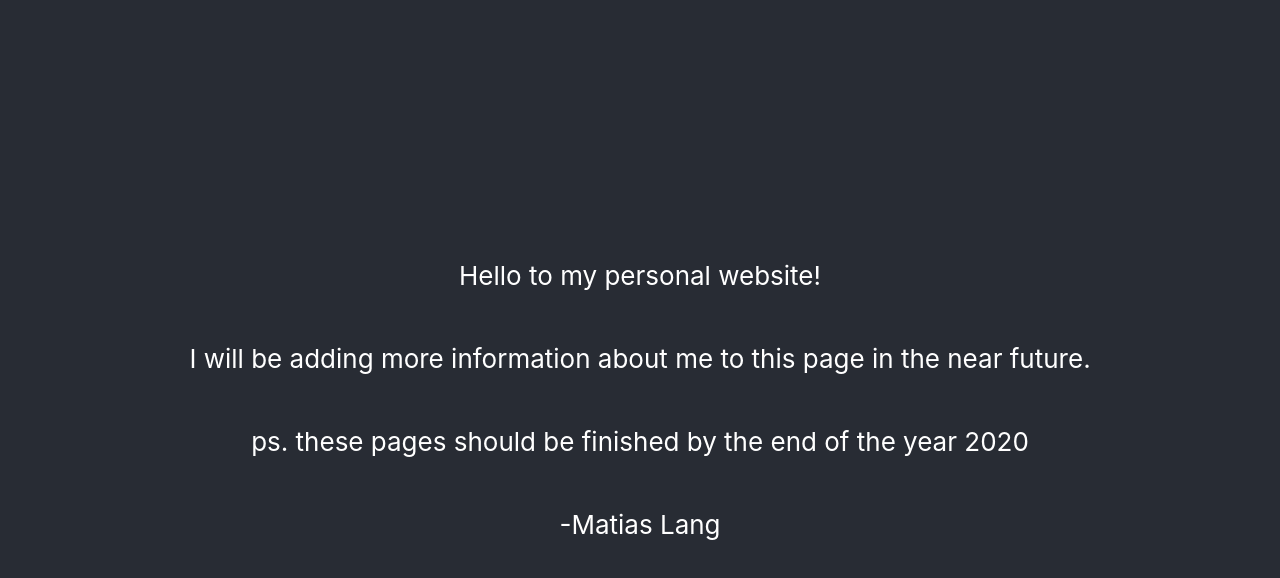
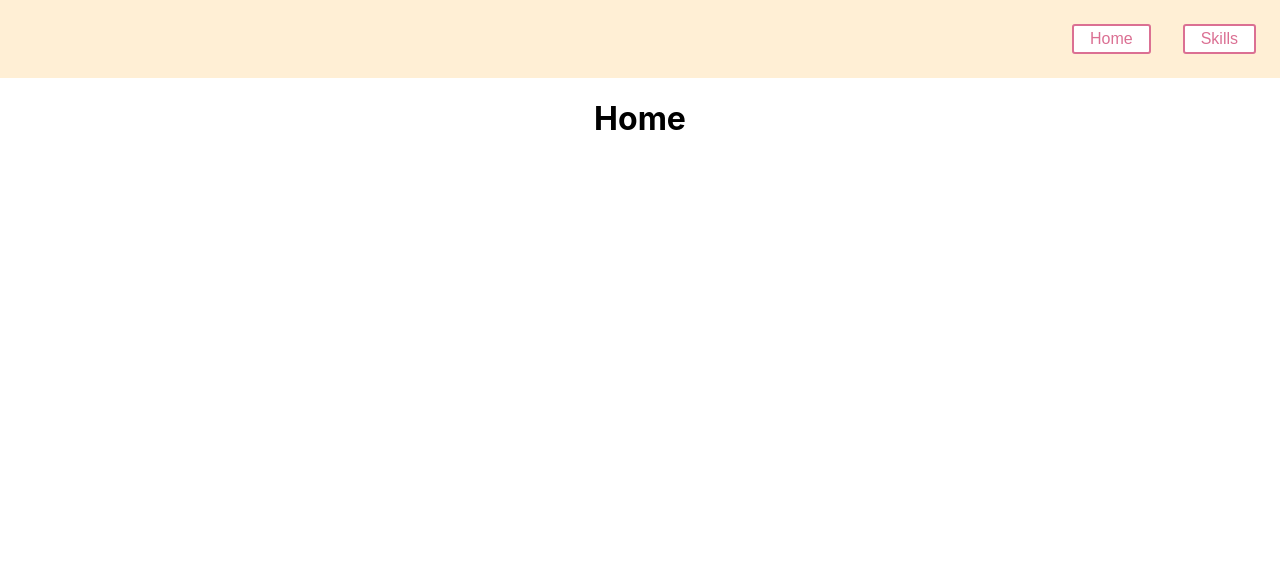
Before and after one commit to matiaslang/personalwebsite, a React (Create React App) app: page / in a window 1280 px wide. Shown: the top 578 px of the page. Built offline with nearby package versions, Linux system fonts and the light colour scheme.

Commit message:
creating the base structure

```diff
--- a/package.json
+++ b/package.json
@@ -6,14 +6,18 @@
     "@testing-library/jest-dom": "^5.11.6",
     "@testing-library/react": "^11.2.2",
     "@testing-library/user-event": "^12.2.2",
+    "animate-css-styled-components": "^1.0.2",
     "nodemon": "^2.0.6",
     "react": "^17.0.1",
     "react-dom": "^17.0.1",
+    "react-router": "^5.2.0",
+    "react-router-dom": "^5.2.0",
     "react-scripts": "4.0.0",
+    "styled-components": "^5.2.1",
     "web-vitals": "^0.2.4"
   },
   "scripts": {
-    "run" : "nodemon react-scripts start",
+    "run": "nodemon react-scripts start",
     "start": "react-scripts start",
     "build": "react-scripts build",
     "test": "react-scripts test",
--- a/src/App.js
+++ b/src/App.js
@@ -1,33 +1,54 @@
-import logo from './logo.svg';
-import './App.css';
+import './App.css'
+import Navbar from './components/Navbar'
+import Main from './Main'
+import styled from 'styled-components'
+
+const Wrapper = styled.a``
 
 const Timer = () => {
-  let year = new Date().getFullYear();
+  let year = new Date().getFullYear()
 
-  return(
+  return (
     <div>
-    <p>
-      ps. these pages should be finished by the end of the year {year}
-    </p>
+      <p>ps. these pages should be finished by the end of the year {year}</p>
     </div>
   )
 }
 
 function App() {
   return (
-    <div className="App">
-      <header className="App-header">
-        <p>
-          Hello to my personal website!
-        </p>
-        <p>
-          I will be adding more information about me to this page in the near future.
-        </p>
-        <Timer/>
-        <p>-Matias Lang</p>
-      </header>
+    <div className='App'>
+      <Navbar />
+      <Main />
     </div>
-  );
+  )
 }
 
-export default App;
+/* function App() {
+  return (
+    <div className='App'>
+      <Wrapper>
+        <head>
+          <TopBar />
+        </head>
+        <body>
+          <TopBar />
+        </body>
+        <footer>
+          <TopBar />
+        </footer>
+        <header className='App-header'>
+          <p>Hello to my personal website!</p>
+          <p>
+            I will be adding more information about me to this page in the near
+            future.
+          </p>
+          <Timer />
+          <p>-Matias Lang</p>
+        </header>
+      </Wrapper>
+    </div>
+  )
+} */
+
+export default App
--- /dev/null
+++ b/src/Main.js
@@ -0,0 +1,16 @@
+import React from 'react'
+import { Switch, Route } from 'react-router-dom'
+
+import Home from './pages/Home'
+import Skills from './pages/Skills'
+
+const Main = () => {
+  return (
+    <Switch>
+      <Route exact path='/' component={Home}></Route>
+      <Route exact path='/Skills' component={Skills}></Route>
+    </Switch>
+  )
+}
+
+export default Main
--- /dev/null
+++ b/src/components/Navbar.js
@@ -0,0 +1,74 @@
+/* eslint-disable react-hooks/rules-of-hooks */
+import React, { Component } from 'react'
+import styled, { keyframes } from 'styled-components'
+import { Link } from 'react-router-dom'
+
+const Wrapper = styled.section`
+  padding: 0.5rem;
+  background: papayawhip;
+  flex-direction: row-reverse;
+  overflow: hidden;
+`
+const shakeButton = keyframes`
+10%, 90% {
+  transform: translate3d(-1px, 0, 0);
+}
+
+20%, 80% {
+  transform: translate3d(2px, 0, 0);
+}
+
+30%, 50%, 70% {
+  transform: translate3d(-4px, 0, 0);
+}
+
+40%, 60% {
+  transform: translate3d(4px, 0, 0);
+}
+`
+
+const rotate = keyframes`
+  from {
+    transform: rotate(0deg);
+  }
+
+  to {
+    transform: rotate(360deg);
+  }
+`
+
+const Button = styled.button`
+  /* Adapt the colors based on primary prop */
+  background: ${(props) => (props.primary ? 'palevioletred' : 'white')};
+  color: ${(props) => (props.primary ? 'white' : 'palevioletred')};
+
+  font-size: 1em;
+  margin: 1em;
+  padding: 0.25em 1em;
+  border: 2px solid palevioletred;
+  border-radius: 3px;
+
+  float: right;
+`
+
+class TopBar extends Component {
+  constructor(props) {
+    super(props)
+    this.state = { animate: false }
+  }
+
+  render() {
+    return (
+      <Wrapper>
+        <Link to='/skills'>
+          <Button>Skills</Button>
+        </Link>
+        <Link to='/'>
+          <Button>Home</Button>
+        </Link>
+      </Wrapper>
+    )
+  }
+}
+
+export default TopBar
--- a/src/index.js
+++ b/src/index.js
@@ -1,17 +1,18 @@
-import React from 'react';
-import ReactDOM from 'react-dom';
-import './index.css';
-import App from './App';
-import reportWebVitals from './reportWebVitals';
+import React from 'react'
+import ReactDOM from 'react-dom'
+import './index.css'
+import App from './App'
+import reportWebVitals from './reportWebVitals'
+import { BrowserRouter } from 'react-router-dom'
 
 ReactDOM.render(
-  <React.StrictMode>
-    <App />
-  </React.StrictMode>,
+  <BrowserRouter>
+    <App /> {/* The various pages will be displayed by the `Main` component. */}
+  </BrowserRouter>,
   document.getElementById('root')
-);
+)
 
 // If you want to start measuring performance in your app, pass a function
 // to log results (for example: reportWebVitals(console.log))
 // or send to an analytics endpoint. Learn more: https://bit.ly/CRA-vitals
-reportWebVitals();
+reportWebVitals()
--- /dev/null
+++ b/src/pages/Home.js
@@ -0,0 +1,6 @@
+import React from 'react';
+
+function Home(){
+    return <h1>Home</h1>
+}
+export default Home;
--- /dev/null
+++ b/src/pages/Skills.js
@@ -0,0 +1,6 @@
+import React from 'react'
+
+function Home() {
+  return <h1>Coding skills</h1>
+}
+export default Home
```
Also changed, not shown: src/components/Navbar_example.js (added, +52 -0 lines), src/components/NavigationBar_example.js (added, +37 -0 lines), src/styles/colors.js (added), 1 other file (tests, documents, lock files or other folders).
